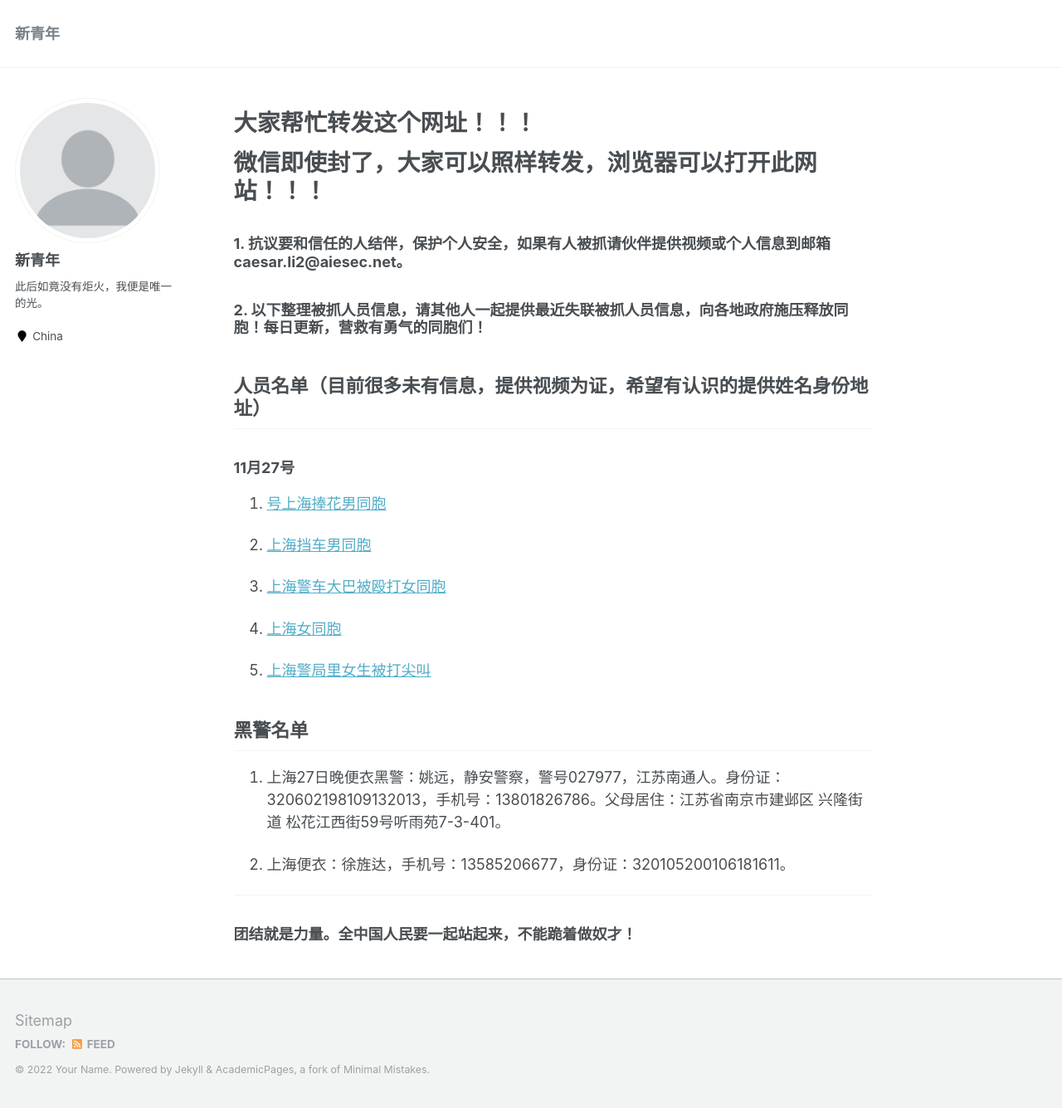
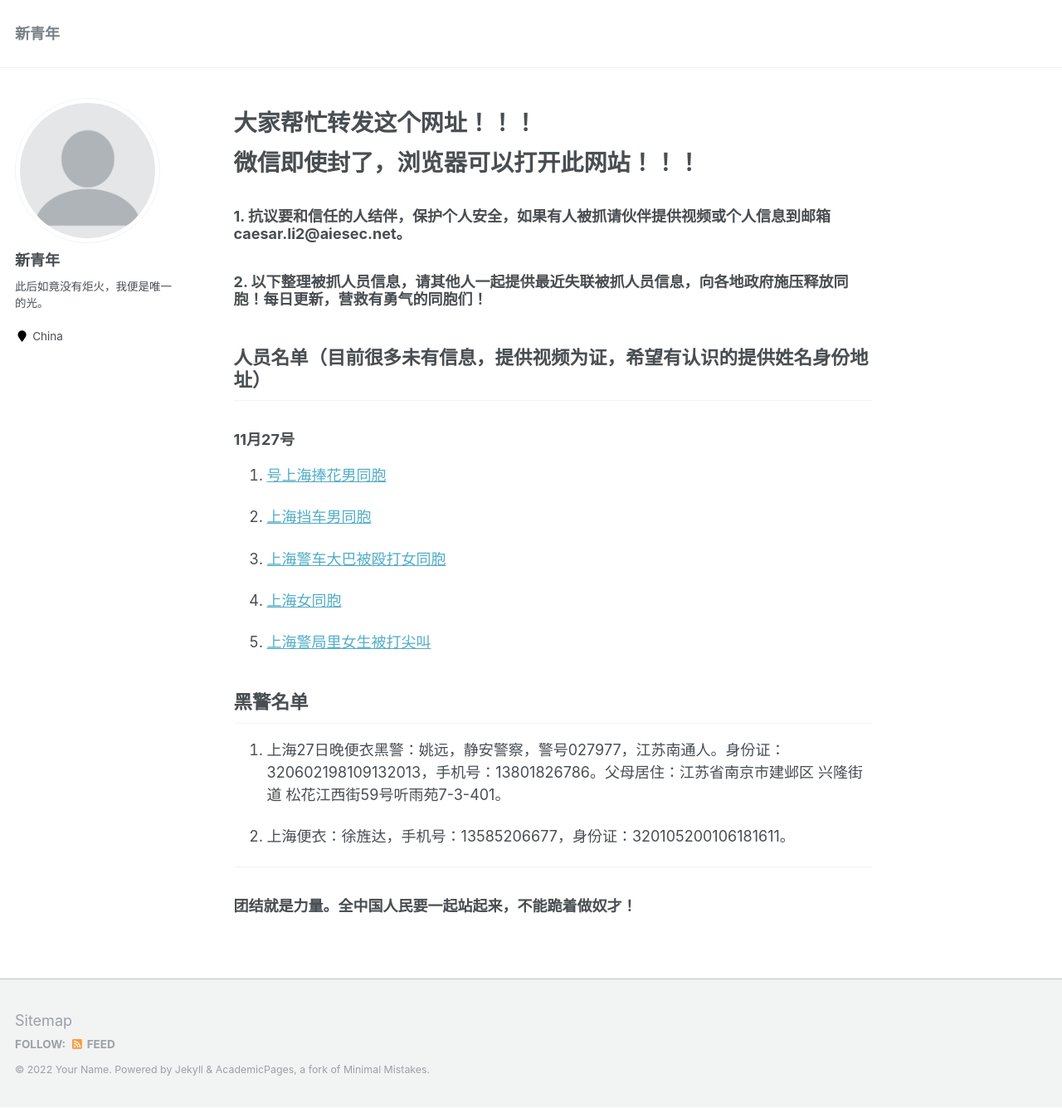
Before and after one commit to LoveChina-RememberTruth/People, a Jekyll site: the page built from _pages/about.md, in a window 1280 px wide and 1335 px high. Shown: the whole window at 83% size. Built offline with Jekyll 4.4.1, drawn with Linux system fonts in a browser that asks for light colours.

Commit message:
Update about.md

```diff
--- a/_pages/about.md
+++ b/_pages/about.md
@@ -10,7 +10,7 @@ redirect_from:
 
 # 大家帮忙转发这个网址！！！
 
-# 微信即使封了，大家可以照样转发，浏览器可以打开此网站！！！
+# 微信即使封了，浏览器可以打开此网站！！！
 
 
 
```
